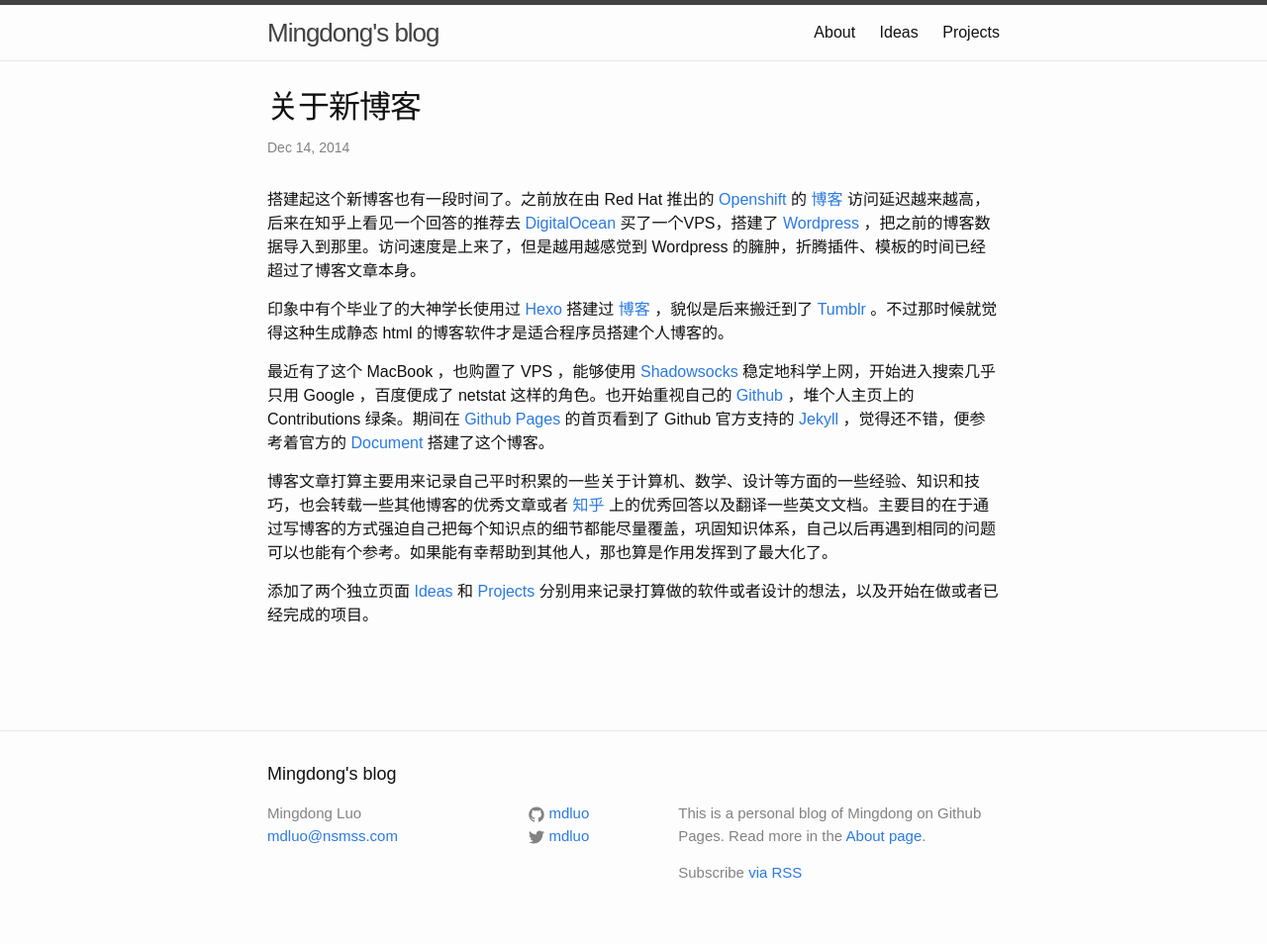
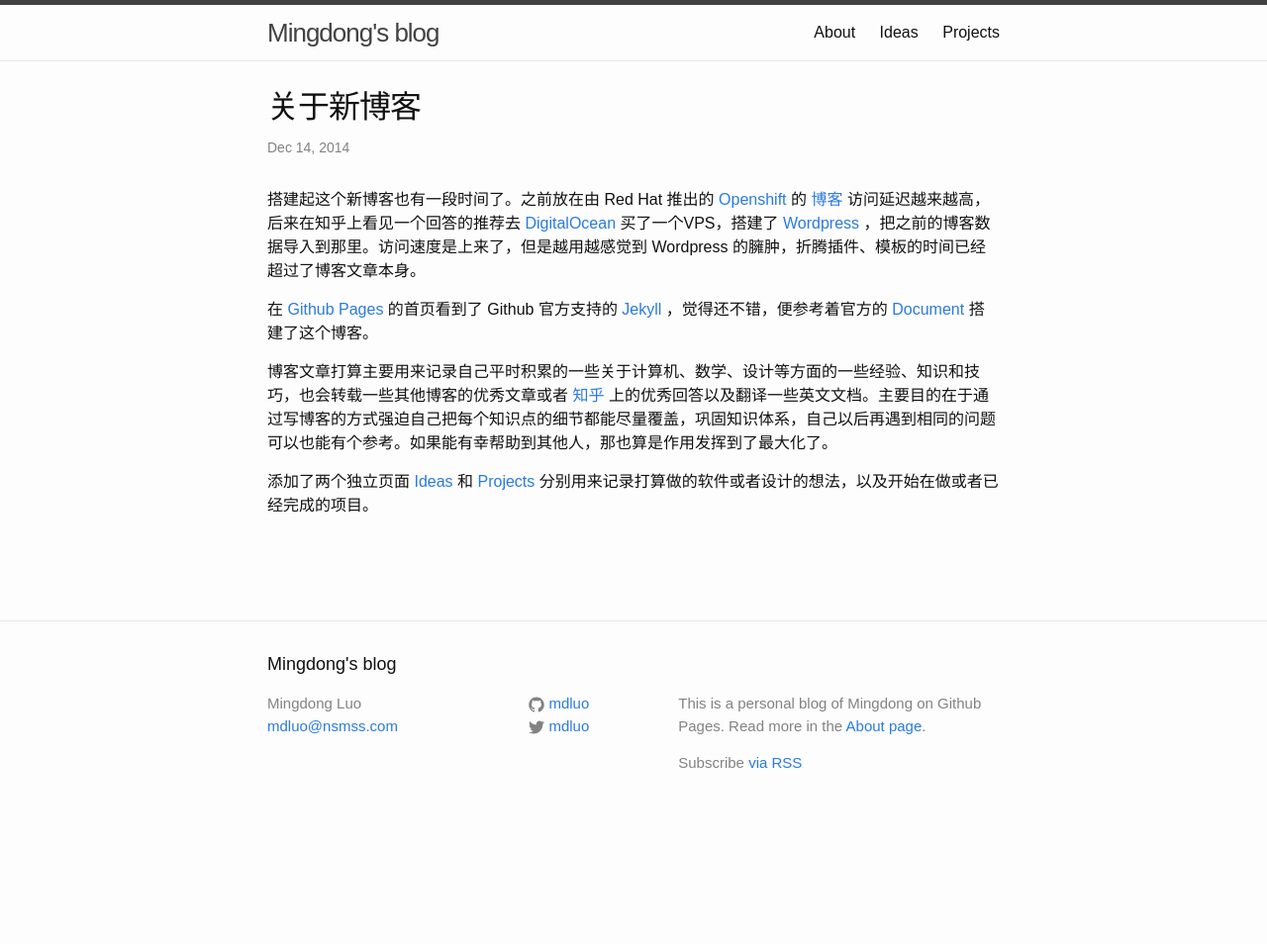
Before and after one commit to itfen/md, a Jekyll site: the page built from _posts/2014-12-14-about-this-blog.md, in a window 1280 px wide. Shown: the whole page at 99% size. Built offline with Jekyll 4.4.1, drawn with Linux system fonts in a browser that asks for light colours; comment, search, counter and statistics services are not loaded; after the commit the page ends 900 px from its top, so only the background shows below that.

Commit message:
Update post

```diff
--- a/_posts/2014-12-14-about-this-blog.md
+++ b/_posts/2014-12-14-about-this-blog.md
@@ -7,9 +7,7 @@
 ---
 搭建起这个新博客也有一段时间了。之前放在由 Red Hat 推出的 [Openshift][Openshift] 的 [博客][Blog-old] 访问延迟越来越高，后来在知乎上看见一个回答的推荐去 [DigitalOcean][DigitalOcean] 买了一个VPS，搭建了 [Wordpress][Wordpress] ，把之前的博客数据导入到那里。访问速度是上来了，但是越用越感觉到 Wordpress 的臃肿，折腾插件、模板的时间已经超过了博客文章本身。
 
-印象中有个毕业了的大神学长使用过 [Hexo][Hexo] 搭建过 [博客][fxck.it] ，貌似是后来搬迁到了 [Tumblr][Tumblr] 。不过那时候就觉得这种生成静态 html 的博客软件才是适合程序员搭建个人博客的。
-
-最近有了这个 MacBook ，也购置了 VPS ，能够使用 [Shadowsocks][Shadowsocks] 稳定地科学上网，开始进入搜索几乎只用 Google ，百度便成了 netstat 这样的角色。也开始重视自己的 [Github][Github] ，堆个人主页上的 Contributions 绿条。期间在 [Github Pages][Github Pages] 的首页看到了 Github 官方支持的 [Jekyll][Jekyll] ，觉得还不错，便参考着官方的 [Document][Document] 搭建了这个博客。
+在 [Github Pages][Github Pages] 的首页看到了 Github 官方支持的 [Jekyll][Jekyll] ，觉得还不错，便参考着官方的 [Document][Document] 搭建了这个博客。
 
 博客文章打算主要用来记录自己平时积累的一些关于计算机、数学、设计等方面的一些经验、知识和技巧，也会转载一些其他博客的优秀文章或者 [知乎][Zhihu] 上的优秀回答以及翻译一些英文文档。主要目的在于通过写博客的方式强迫自己把每个知识点的细节都能尽量覆盖，巩固知识体系，自己以后再遇到相同的问题可以也能有个参考。如果能有幸帮助到其他人，那也算是作用发挥到了最大化了。
 
```
